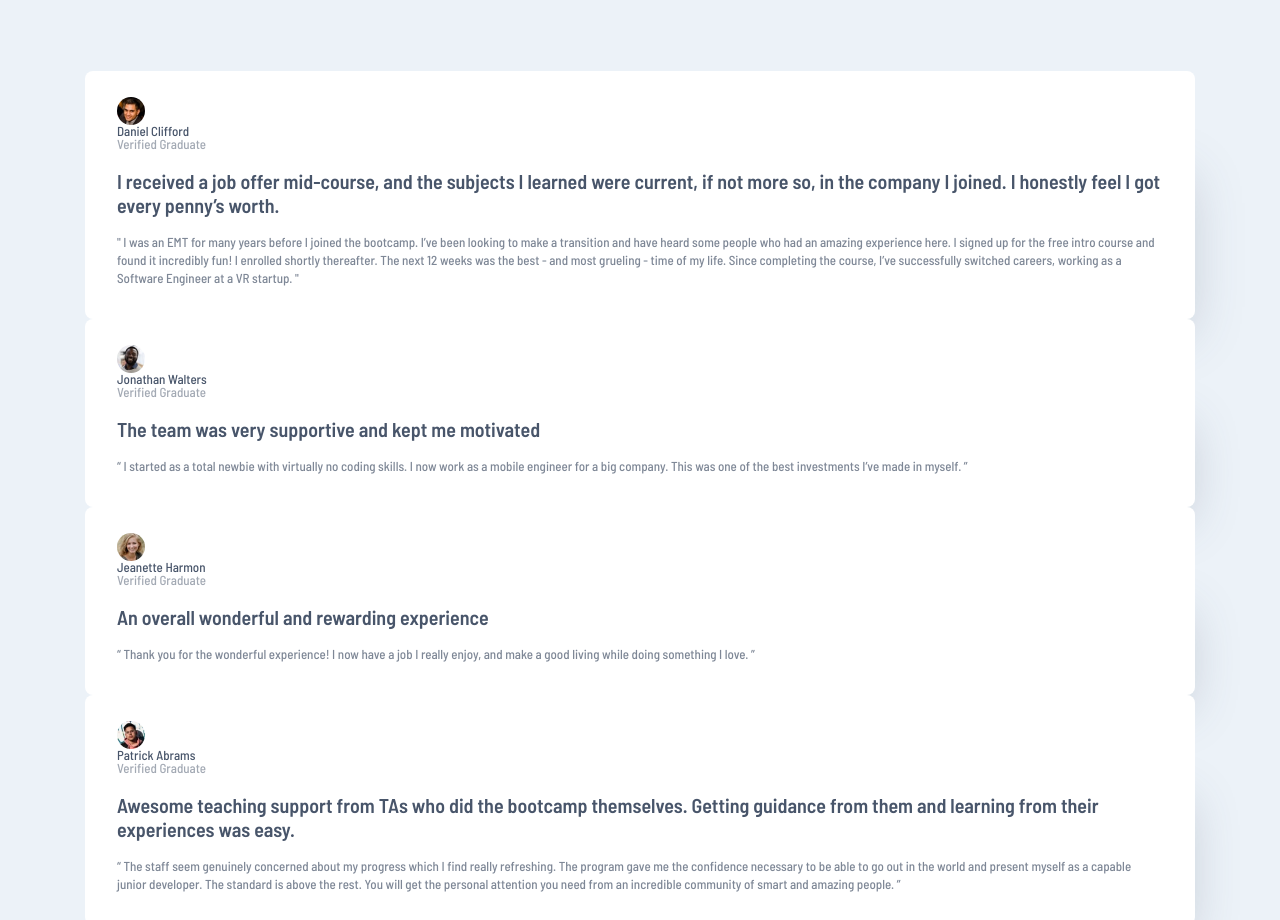
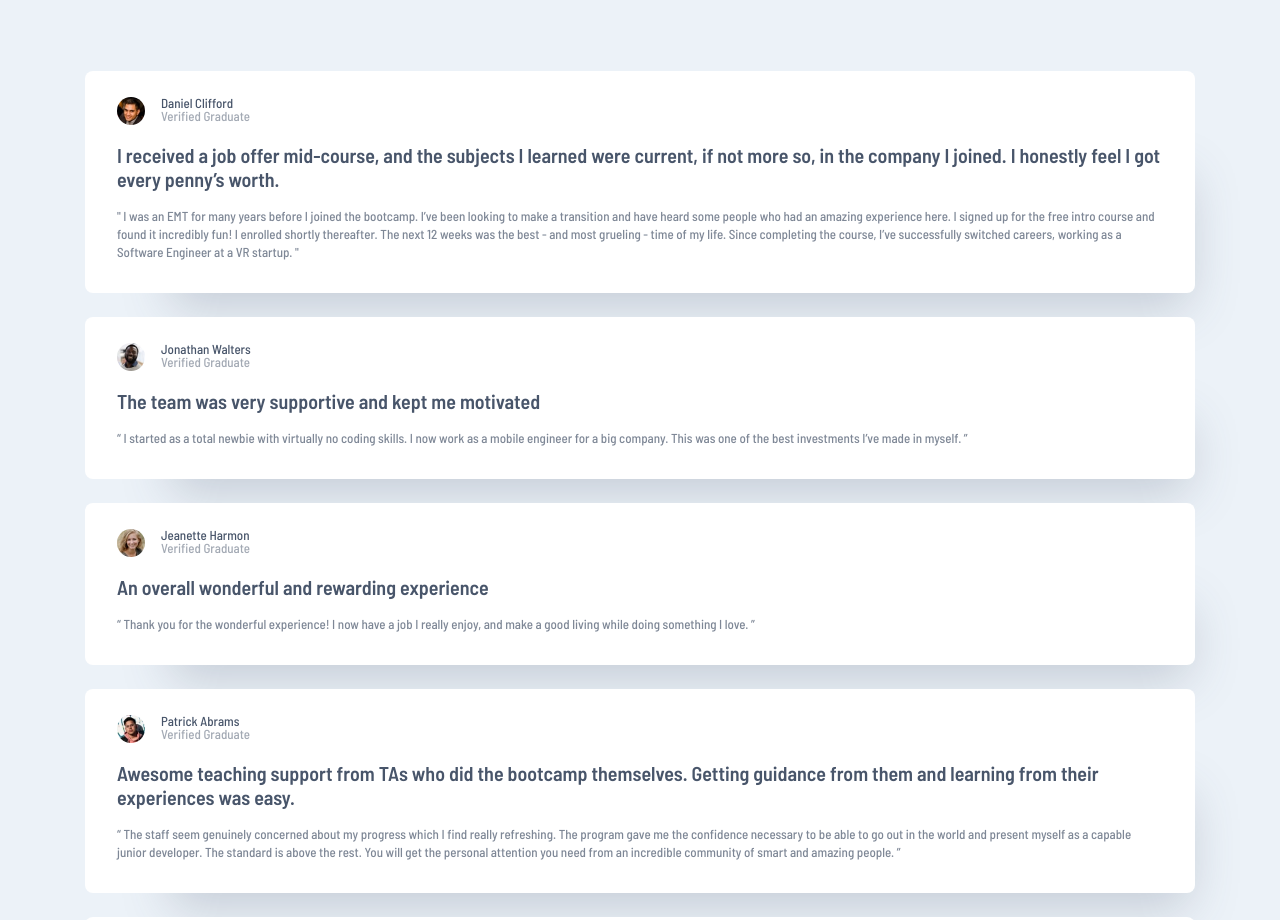
Before and after one commit to solracss/fem-testimonials-grid-section, a website built with Vite: page src/index.html in a window 1280 px wide. Shown: the top 920 px of the page. Built offline with nearby package versions, Linux system fonts and the light colour scheme.

Commit message:
add grid and layout utility classes

```diff
--- a/src/sass/_layout.scss
+++ b/src/sass/_layout.scss
@@ -18,3 +18,12 @@ main {
 	width: min(100% - 3rem, 69.375rem);
 	margin-inline: auto;
 }
+
+.flex-flow {
+	display: flex;
+}
+
+.grid-flow {
+	display: grid;
+	gap: 1.5rem;
+}
```
